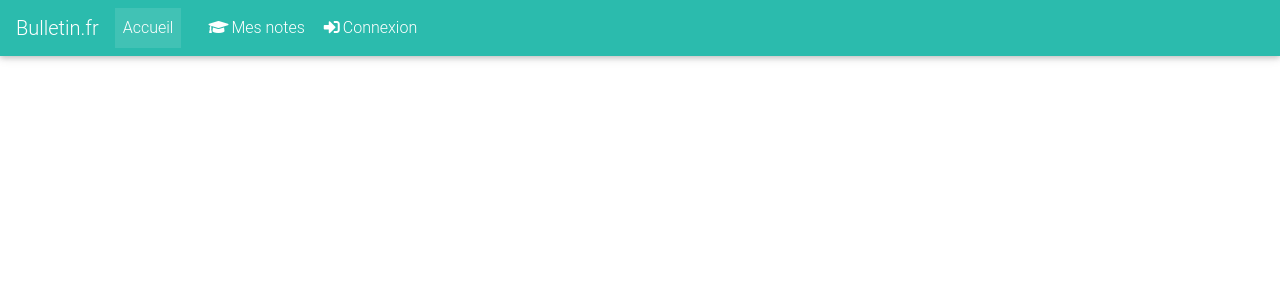
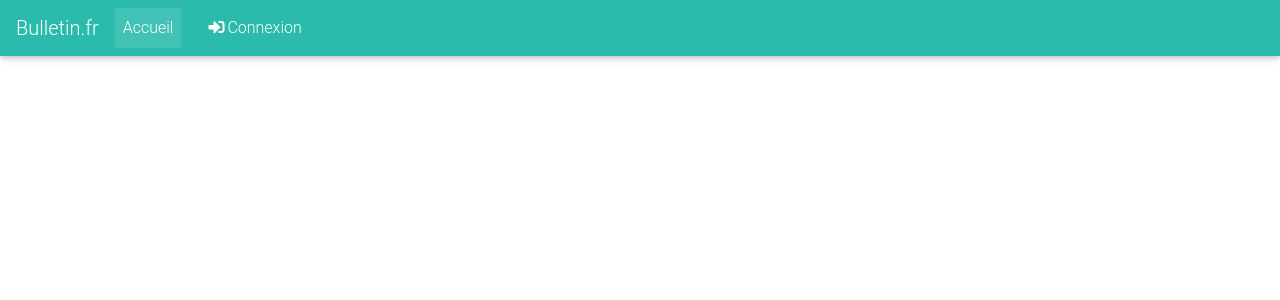
Before and after one commit to Tleard/PPE_Dev, a PHP site: page /vue/header.inc.php in a window 1280 px wide. Shown: the top 300 px of the page. Run offline with PHP 8.4, Linux system fonts and the light colour scheme; some libraries are stand-ins or nearby versions.

Commit message:
Print notes Fix

```diff
--- a/vue/header.inc.php
+++ b/vue/header.inc.php
@@ -45,13 +45,16 @@
                 <li class="nav-item">
                     <a class="nav-link" href="enterGrades.php"></a>
                 </li>
-                <li class="nav-item">
-                    <a class="nav-link" href="affichageNotes.php"><i class="fas fa-graduation-cap"></i>Mes notes</a>
-                </li>
 
                 <?php
                 if (isset($_SESSION['id'])){
                     $rang = $_SESSION['rang'];
+
+                    echo "<li class=\"nav-item\">
+                    <a class=\"nav-link\" href=\"affichageNotes.php\"><i class=\"fas fa-graduation-cap\"></i>Mes notes</a>
+                    </li>
+                    ";
+
                     if ($rang == 3){
                         echo "
                         <li class=\"nav-item\">
@@ -68,6 +71,7 @@
                         </li>
                         ";
                     }
+
                 }
 
                 if (isset($_SESSION['id'])){
```
